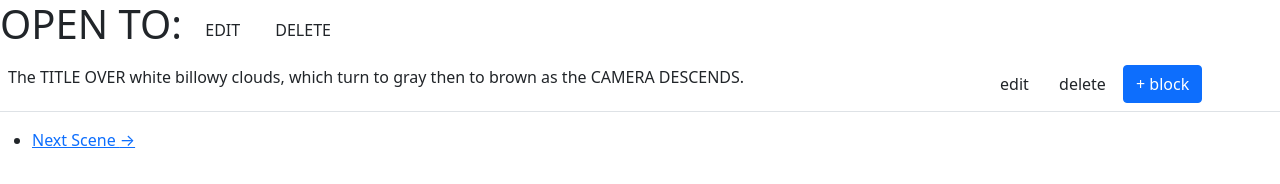
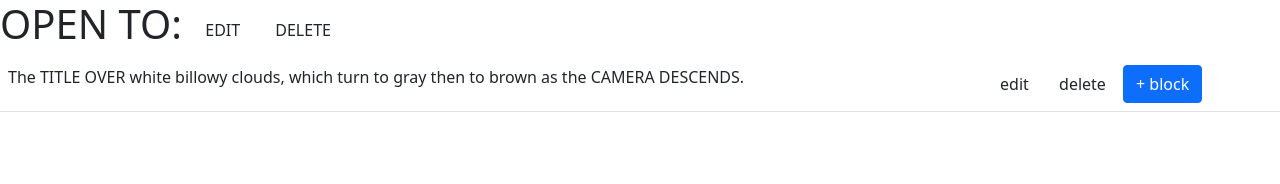
Before and after one commit to watnee/matinisbeta, a plain HTML site: page scene/show60.html in a window 1280 px wide. Drawn offline with nearby package versions, Linux system fonts and the light colour scheme.

Commit message:
Update show60.html

```diff
--- a/scene/show60.html
+++ b/scene/show60.html
@@ -35,14 +35,6 @@
 
             </table>
 
-            <nav aria-label="...">
-                <ul class="pager">
-
-
-                        <li class="next"><a href="/scene/show?id=61" title="Ext. South Seas Apartment - Day">Next Scene <span aria-hidden="true">&rarr;</span></a></li>
-
-                </ul>
-            </nav>
         </div>
         <script src="/js/jquery-3.1.1.min.js"></script>
         <script src="/js/bootstrap.min.js"></script>
```
